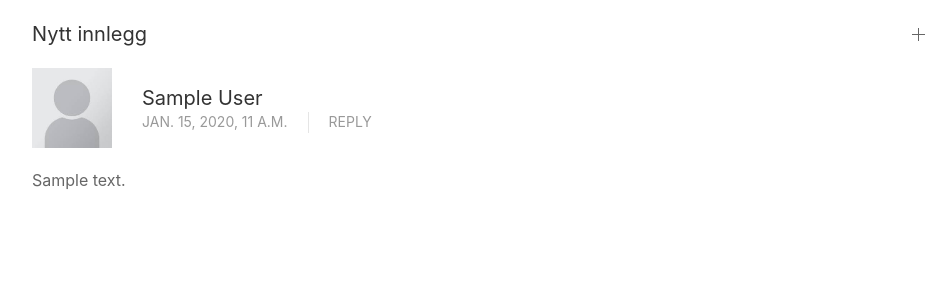
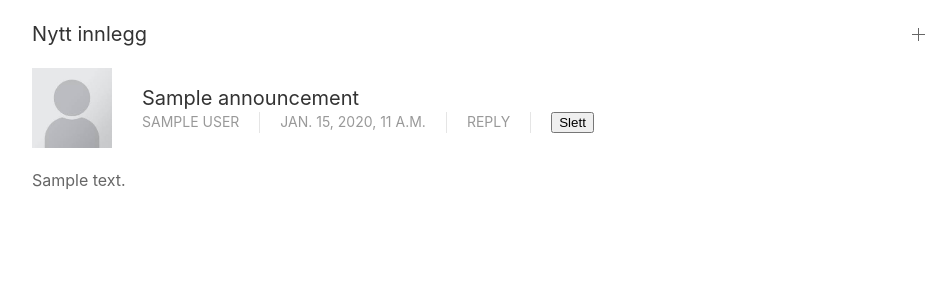
Before and after one commit to MattisTrygstad/Programvareutvikling-itsBooking, a Django app: page /communications/1/announcements/ in a window 1280 px wide. Shown: the part 80-380 px from the top of the page, without its empty margins (158-1108 px from the left). Run offline with Django 3.2, Linux system fonts and the light colour scheme; a user stored in the database is signed in; tables that the repository leaves empty hold one stand-in row (values such as "Sample post").

Commit message:
DeleteAnnouncementView

```diff
--- a/communications/templates/communications/announcement_list.html
+++ b/communications/templates/communications/announcement_list.html
@@ -29,17 +29,25 @@
                              width="80" height="80" alt="">
                     </div>
                     <div class="uk-width-expand">
-                        <h4 class="uk-comment-title uk-margin-remove"><a class="uk-link-reset"
-                                                                         href="#">{{ announcement.author.get_full_name }}</a>
+                        <h4 class="uk-comment-title uk-margin-remove">{{ announcement.title }}
                         </h4>
                         <ul class="uk-comment-meta uk-subnav uk-subnav-divider uk-margin-remove-top">
+                            <li><a href="#">{{ announcement.author.get_full_name }}</a></li>
                             <li><a href="#">{{ announcement.timestamp }}</a></li>
                             <li><a href="#">Reply</a></li>
+                            {% if request.user == announcement.author %}
+                                <li>
+                                    <form method="POST" action="{% url 'delete_announcement' pk=announcement.pk slug=announcement.course.slug %}">
+                                        {% csrf_token %}
+                                        <input type="submit" value="Slett">
+                                    </form>
+                                </li>
+                            {% endif %}
                         </ul>
                     </div>
                 </header>
                 <div class="uk-comment-body">
-                    <p>{{ announcement.content }}</p>
+                    <p>{{ announcement.content }}</p><br>
                 </div>
             </article>
         {% endfor %}
--- a/communications/urls.py
+++ b/communications/urls.py
@@ -4,4 +4,5 @@ from communications.views import *
 
 urlpatterns = [
     path('<str:slug>/announcements/', AnnouncementListView.as_view(), name='announcements'),
+    path('<str:slug>/announcements/<int:pk>/', DeleteAnnouncementView.as_view(), name='delete_announcement'),
 ]
--- a/communications/views.py
+++ b/communications/views.py
@@ -1,8 +1,8 @@
-from django.http import HttpResponseRedirect
+from django.http import HttpResponseRedirect, Http404
 from django.shortcuts import get_object_or_404
-from django.urls import reverse
+from django.urls import reverse, reverse_lazy
 from django.utils import timezone
-from django.views.generic import CreateView, TemplateView, ListView
+from django.views.generic import CreateView, TemplateView, ListView, DeleteView
 
 from booking.models import Course
 from communications.models import Announcement
@@ -44,3 +44,16 @@ class CreateAnnouncementView(CreateView):
         )
         announcement.save()
         return self.get_success_url()
+
+class DeleteAnnouncementView(DeleteView):
+    model = Announcement
+    def get_success_url(self):
+        return HttpResponseRedirect(
+        reverse('announcements', kwargs={'slug': self.kwargs['slug']})
+    )
+    def get_object(self, queryset=None):
+        """ Hook to ensure object is created by request.user """
+        announcement = super(DeleteAnnouncementView, self).get_object()
+        if not announcement.author == self.request.user:
+            raise Http404
+        return announcement
```
Also changed, not shown: communications/migrations/0001_initial.py (added).
